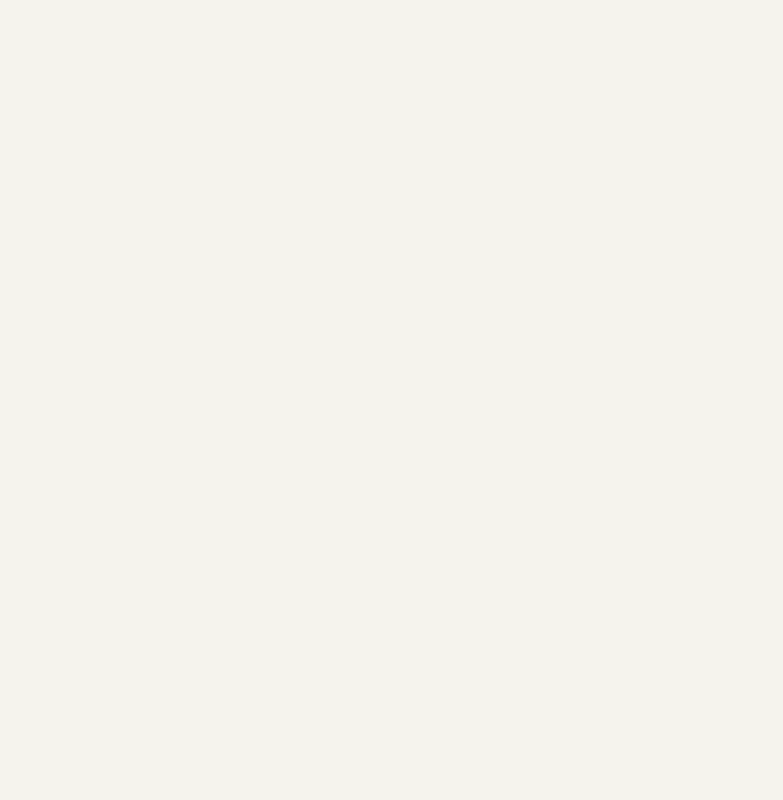
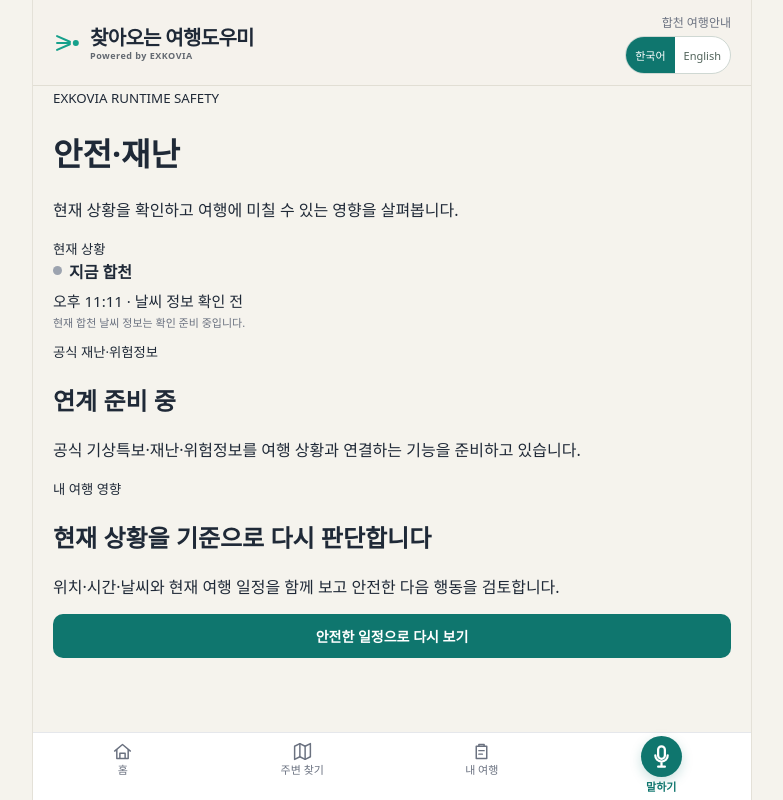
Before and after one commit to myungdae/gajo, a React (Vite) app in the folder client/: page /hapcheon/safety in a window 1280 px wide. Before the commit this address had no page. Shown: the whole page, without its empty margins (248-1031 px from the left). Built offline with nearby package versions, Linux system fonts and the light colour scheme; no server answers.

Commit message:
Add Hapcheon runtime safety page

```diff
--- a/client/src/App.tsx
+++ b/client/src/App.tsx
@@ -5,6 +5,7 @@ import HomePage from './pages/HomePage';
 import ConciergePage from './pages/ConciergePage';
 import ItineraryPage from './pages/ItineraryPage';
 import MapPage from './pages/MapPage';
+import SafetyPage from './pages/SafetyPage';
 import AdminEntry from './pages/AdminEntry';
 import OntologyExplorerPage from './pages/OntologyExplorerPage';
 import NearbyRestaurantsPage from './pages/NearbyRestaurantsPage';
@@ -49,6 +50,7 @@ export default function App() {
           <Route path="/gyeryong" element={<HomePage />} />
           <Route path="/hapcheon" element={<HomePage />} />
           <Route path="/hapcheon/meteor-crater" element={<MeteorCraterPage />} />
+          <Route path="/hapcheon/safety" element={<SafetyPage />} />
           <Route path="/daejeon-junggu" element={<HomePage />} />
           <Route path="/gajo/concierge" element={<ConciergePage />} />
           <Route path="/okcheon/concierge" element={<ConciergePage />} />
--- a/client/src/pages/HomePage.tsx
+++ b/client/src/pages/HomePage.tsx
@@ -307,15 +307,7 @@ export default function HomePage() {
       <button
         type="button"
         className="home-safety-action"
-        onClick={() =>
-          navigate(link("/concierge?mode=now"), {
-            state: {
-              tripMode: "NOW",
-              freeTextOpen: true,
-              entryMessage: "현재 합천의 안전·재난 정보를 확인하고 내 여행에 미치는 영향을 알려주세요."
-            }
-          })
-        }
+        onClick={() => navigate(link("/safety"))}
       >
         <span className="home-safety-action-icon" aria-hidden="true">⚠️</span>
 
--- /dev/null
+++ b/client/src/pages/SafetyPage.tsx
@@ -0,0 +1,71 @@
+import { useNavigate } from "react-router-dom";
+import { useRegion } from "../RegionContext";
+import { useRegionalLanguage } from "../RegionalLanguageContext";
+import GajoLiveStatus from "../components/GajoLiveStatus";
+import { regionalRuntimeView } from "../regionalRuntime";
+import { localizedRegionalPath } from "../visitorRouting";
+
+export default function SafetyPage() {
+  const region = useRegion();
+  const { language } = useRegionalLanguage();
+  const navigate = useNavigate();
+  const runtime = regionalRuntimeView(region);
+
+  const replan = () =>
+    navigate(localizedRegionalPath("/concierge?mode=now", region.id), {
+      state: {
+        tripMode: "NOW",
+        freeTextOpen: true,
+        initialMessage:
+          "현재 위치와 날씨, 확인 가능한 안전정보를 바탕으로 내 여행에 영향이 있는지 확인하고 안전한 다음 일정을 제안해 주세요.",
+        autoSubmit: true,
+      },
+    });
+
+  return (
+    <main className="safety-page">
+      <header className="safety-page-head">
+        <small>EXKOVIA RUNTIME SAFETY</small>
+        <h1>{language === "ko" ? "안전·재난" : "Safety & Emergency"}</h1>
+        <p>
+          {language === "ko"
+            ? "현재 상황을 확인하고 여행에 미칠 수 있는 영향을 살펴봅니다."
+            : "Check current conditions and possible impacts on your trip."}
+        </p>
+      </header>
+
+      <section className="safety-status-card">
+        <small>{language === "ko" ? "현재 상황" : "CURRENT CONDITIONS"}</small>
+        <GajoLiveStatus
+          regionName={region.regionName}
+          regionId={region.id}
+          liveEnabled={runtime.weatherEnabled}
+        />
+      </section>
+
+      <section className="safety-status-card">
+        <small>{language === "ko" ? "공식 재난·위험정보" : "OFFICIAL SAFETY INFORMATION"}</small>
+        <h2>{language === "ko" ? "연계 준비 중" : "Integration in progress"}</h2>
+        <p>
+          {language === "ko"
+            ? "공식 기상특보·재난·위험정보를 여행 상황과 연결하는 기능을 준비하고 있습니다."
+            : "Official weather alerts and emergency information will be connected with the travel context."}
+        </p>
+      </section>
+
+      <section className="safety-status-card safety-impact-card">
+        <small>{language === "ko" ? "내 여행 영향" : "TRIP IMPACT"}</small>
+        <h2>{language === "ko" ? "현재 상황을 기준으로 다시 판단합니다" : "Reassess using current conditions"}</h2>
+        <p>
+          {language === "ko"
+            ? "위치·시간·날씨와 현재 여행 일정을 함께 보고 안전한 다음 행동을 검토합니다."
+            : "Review location, time, weather and the current itinerary together."}
+        </p>
+
+        <button type="button" className="btn btn-primary btn-block" onClick={replan}>
+          {language === "ko" ? "안전한 일정으로 다시 보기" : "Review a safer itinerary"}
+        </button>
+      </section>
+    </main>
+  );
+}
```
